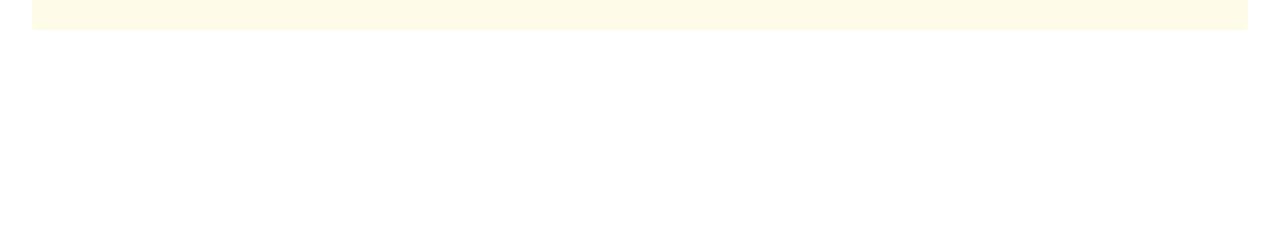
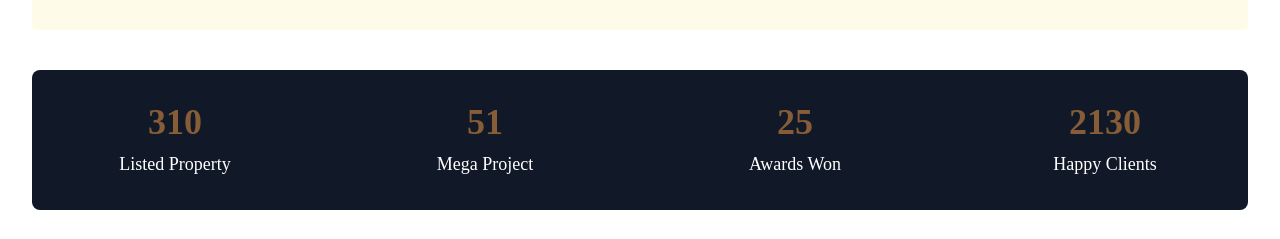
Before and after one commit to FarHan949/urban-nest, a React (Vite) app: page / in a window 1280 px wide. Shown: the part 2084-2323 px from the top of the page. Before the commit the page ends 2186 px from the top, so only its background shows below. Built offline with nearby package versions, Linux system fonts and the light colour scheme.

Commit message:
added also feature

```diff
--- a/src/componets/Layout/Features/Feature_02.jsx
+++ b/src/componets/Layout/Features/Feature_02.jsx
@@ -1,11 +1,25 @@
 import React from 'react';
 
 const Feature_02 = () => {
-    return (
-        <div>
+  const stats = [
+    { number: 310, label: 'Listed Property' },
+    { number: 51, label: 'Mega Project' },
+    { number: 25, label: 'Awards Won' },
+    { number: 2130, label: 'Happy Clients' },
+  ];
 
-        </div>
-    );
+  return (
+    <div className="bg-gray-900 text-white py-8 rounded-lg items-center">
+      <div className="container mx-auto grid grid-cols-1 sm:grid-cols-2 md:grid-cols-4 gap-6 text-center">
+        {stats.map((stat, index) => (
+          <div key={index} className="flex flex-col items-center">
+            <h2 className="text-4xl font-bold text-CoyoteBrown">{stat.number}</h2>
+            <p className="mt-2 text-lg">{stat.label}</p>
+          </div>
+        ))}
+      </div>
+    </div>
+  );
 };
 
 export default Feature_02;
--- a/src/componets/Pages/Home/Home.jsx
+++ b/src/componets/Pages/Home/Home.jsx
@@ -3,22 +3,24 @@ import Banner from "../../Layout/Banner/Banner";
 import Feature_01 from "../../Layout/Features/Feature_01";
 import { Link, useLoaderData } from "react-router-dom";
 import Card from "../../Layout/Card/Card";
+import Feature_02 from "../../Layout/Features/Feature_02";
 
 
 const Home = () => {
 
   const houses = useLoaderData()
-  console.log(houses)
+  // console.log(houses)
 
   return (
-    <div style={{ fontFamily: "Poppins sans-serif" }}>
-      <div className=" mt-3 p-1 ">
+    <div style={{ fontFamily: "Poppins sans-serif" }} className="m-auto">
+      <div className="mt-3 p-1">
         <Banner />
       </div>
 
-      {/*Features*/}
+      {/*Features_01*/}
       <Feature_01/>
 
+      {/*Cards*/}
       <div className="max-w-7xl relative mt-14 md:mt-20 mb-10 pb-10 md:bg-yellow-50 rounded px-5">
         <h1 className="text-3xl md:text-4xl text-left md:py-0">Recent properties</h1>
         <h2 className="absolute right-2 md:right-5 mt-3 text-sm underline cursor-pointer">
@@ -32,6 +34,8 @@ const Home = () => {
         </div>
       </div>
 
+      {/*Features_02*/}
+      <Feature_02/>
     </div>
   );
 };
```
